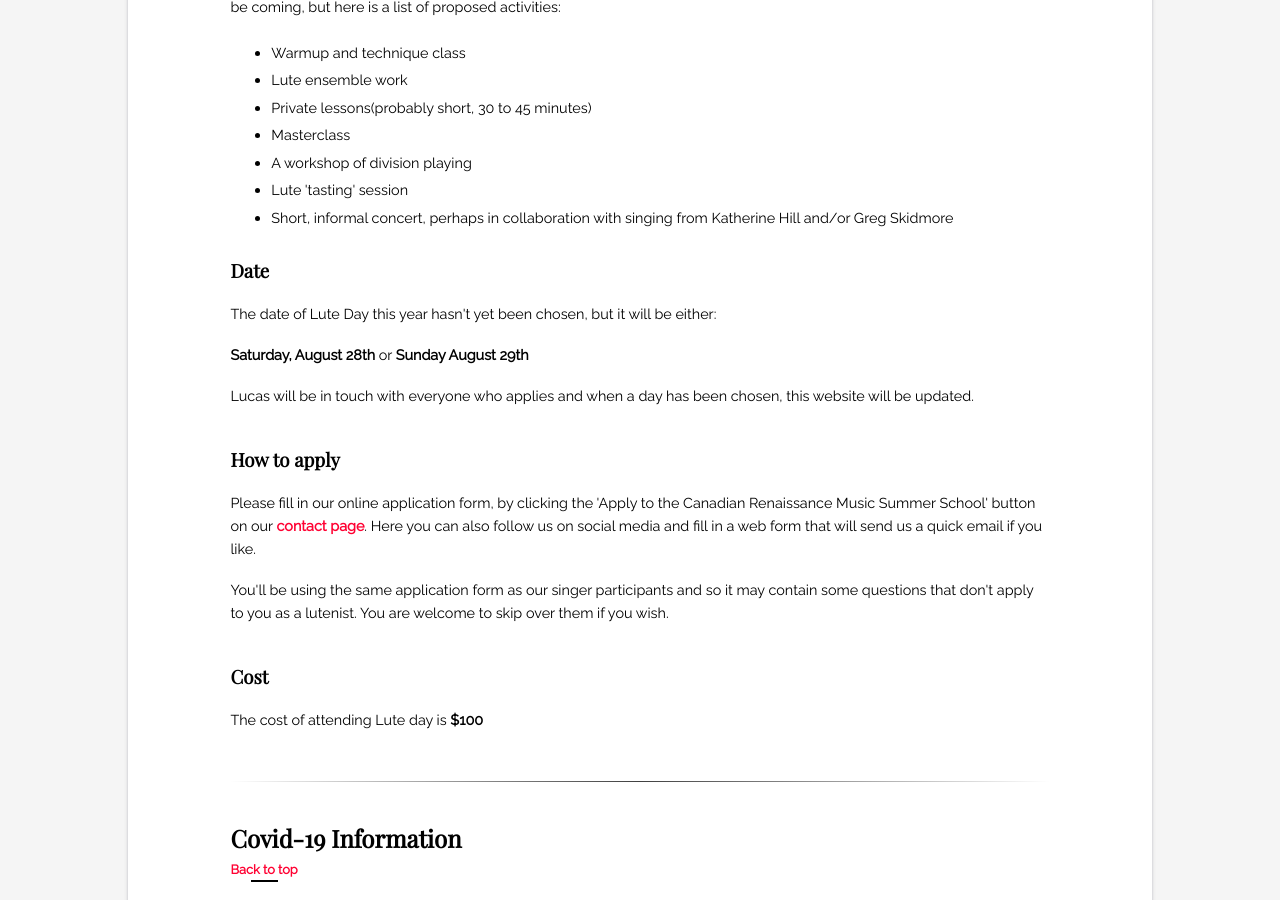
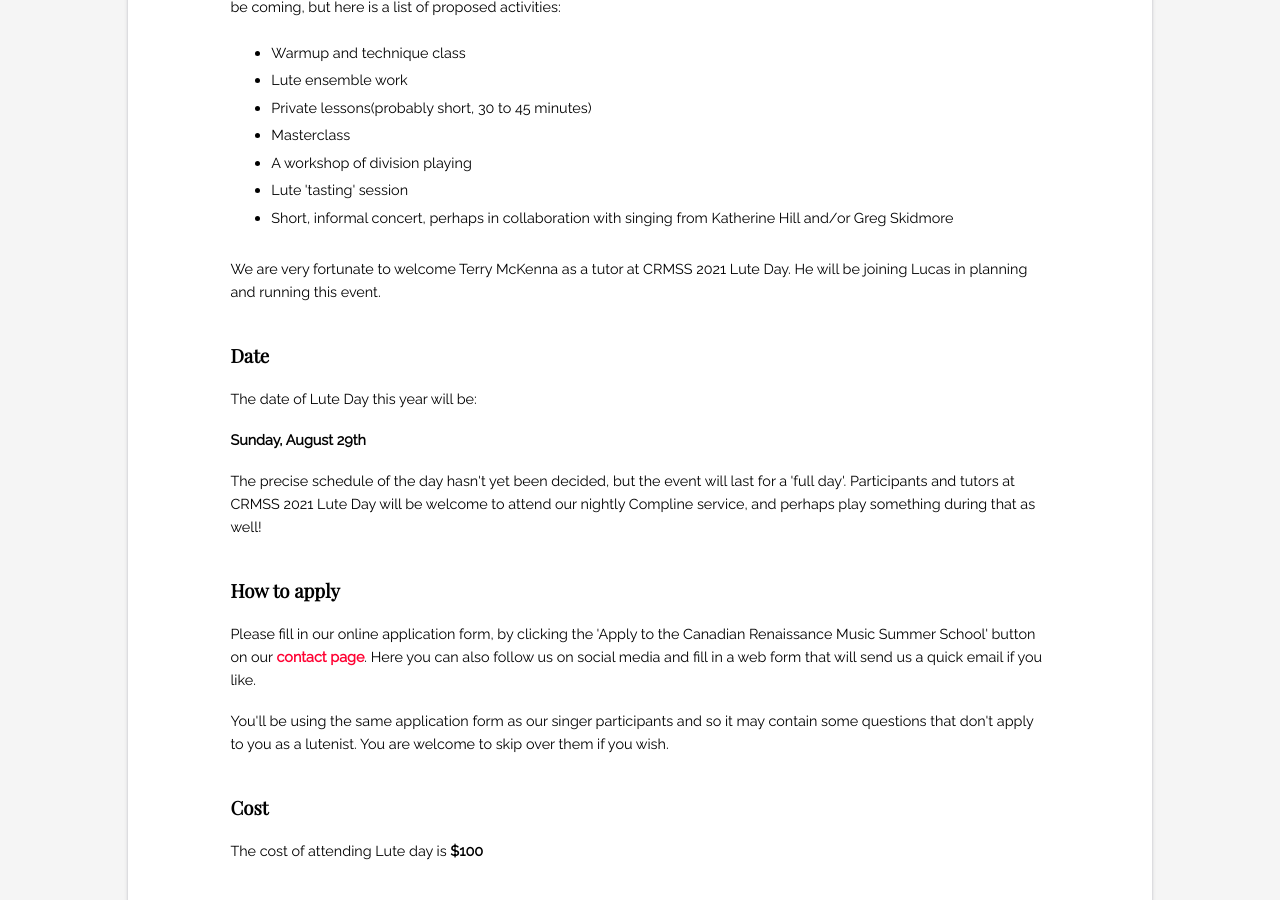
Before and after one commit to gregskidmore/crmss, a Jekyll site: the page built from course.html, in a window 1280 px wide and 900 px high, scrolled down 5424 px. Built offline with Jekyll 4.4.1, drawn with Linux system fonts in a browser that asks for light colours.

Commit message:
updated Lute Day description

```diff
--- a/course.html
+++ b/course.html
@@ -341,11 +341,15 @@
   <li>Lute 'tasting' session</li>
   <li>Short, informal concert, perhaps in collaboration with singing from Katherine Hill and/or Greg Skidmore</li>
 </ul>
+<p>We are very fortunate to welcome Terry McKenna as a tutor at CRMSS 2021 Lute Day. He will be joining Lucas in planning and running this event.</p>
 
 <h3>Date</h3>
-<p>The date of Lute Day this year hasn't yet been chosen, but it will be either:</p>
-<p><b>Saturday, August 28th</b> or <b>Sunday August 29th</b></p>
-<p>Lucas will be in touch with everyone who applies and when a day has been chosen, this website will be updated.</p>
+<p>The date of Lute Day this year will be:</p>
+<p><b>Sunday, August 29th</b></p>
+<p>
+  The precise schedule of the day hasn't yet been decided, but the event will last for a 'full day'. Participants and tutors at CRMSS 2021 Lute Day will be welcome
+  to attend our nightly Compline service, and perhaps play something during that as well!
+</p>
 
 <h3>How to apply</h3>
 <p>
```
Also changed, not shown: 1 other file.
